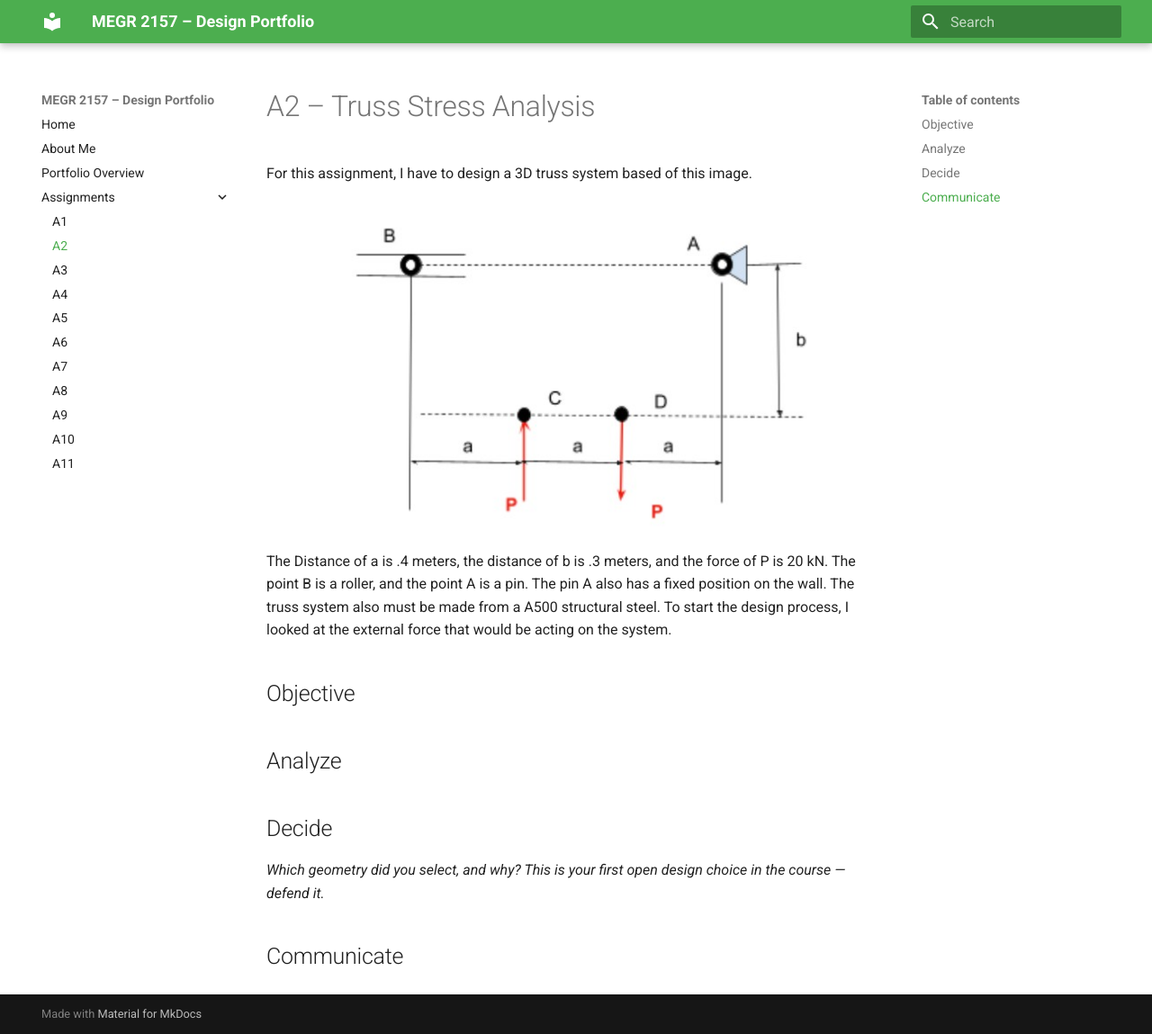
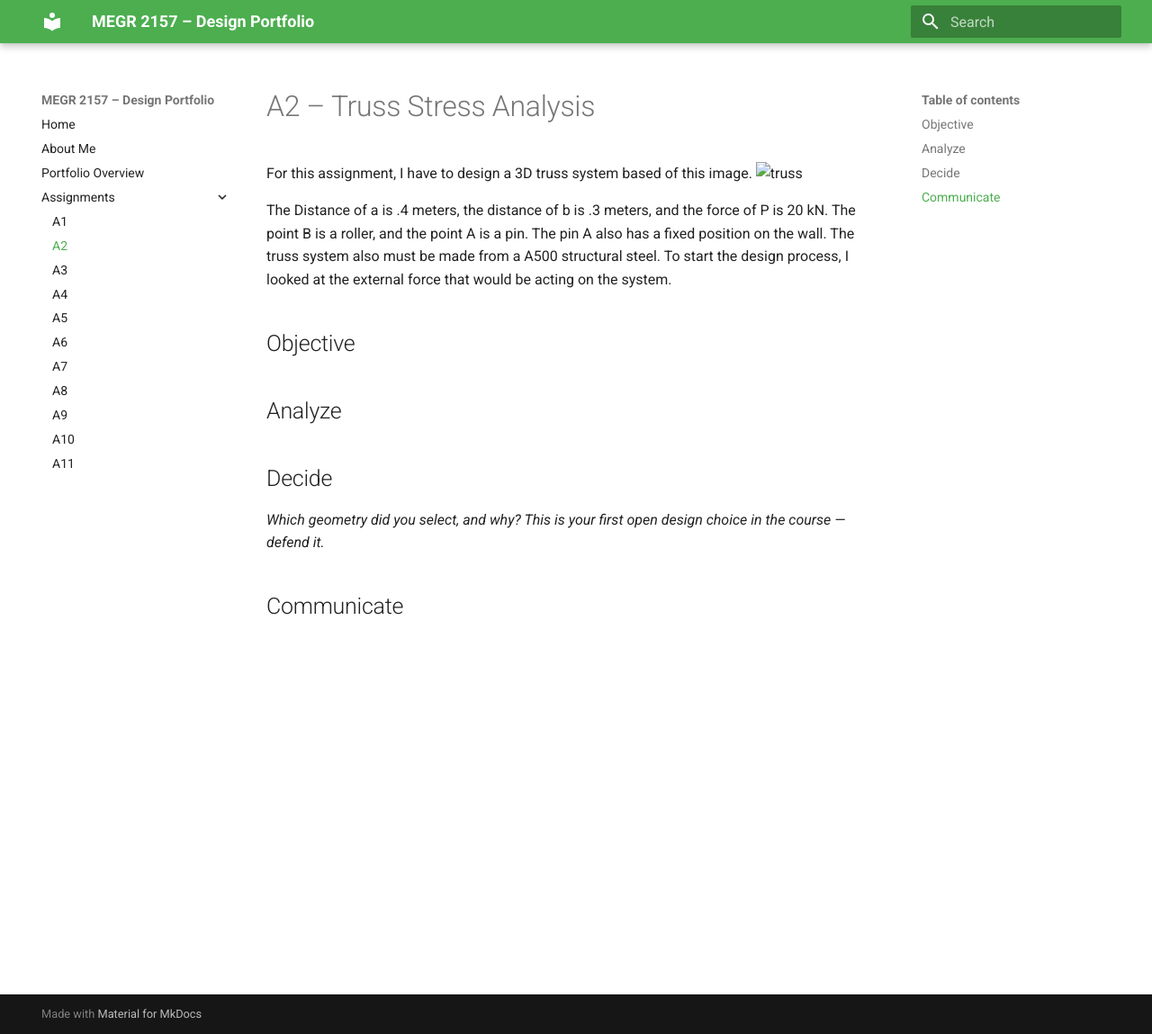
Before and after one commit to Gavin-Anderson-ME/-megr2157-portfolio, an MkDocs documentation site: the page built from docs/assignments/A02/index.md, in a window 1280 px wide and 1149 px high. Shown: the whole window at 90% size. Built offline with MkDocs 1.6.1 and Material for MkDocs 9.7.7, drawn with Linux system fonts in a browser that asks for light colours.

Commit message:
Update index.md

```diff
--- a/docs/assignments/A02/index.md
+++ b/docs/assignments/A02/index.md
@@ -1,6 +1,7 @@
 # A2 – Truss Stress Analysis
 For this assignment, I have to design a 3D truss system based of this image.
-![truss](truss jpeg.jpg)
+![truss]()
+
 The Distance of a is .4 meters, the distance of b is .3 meters, and the force of P is 20 kN. The point B is a roller, and the point A is a pin. The pin A also has a fixed position on the wall. The truss system also must be made from a A500 structural steel. To start the design process, I looked at the external force that would be acting on the system.
 
 ## Objective
```
